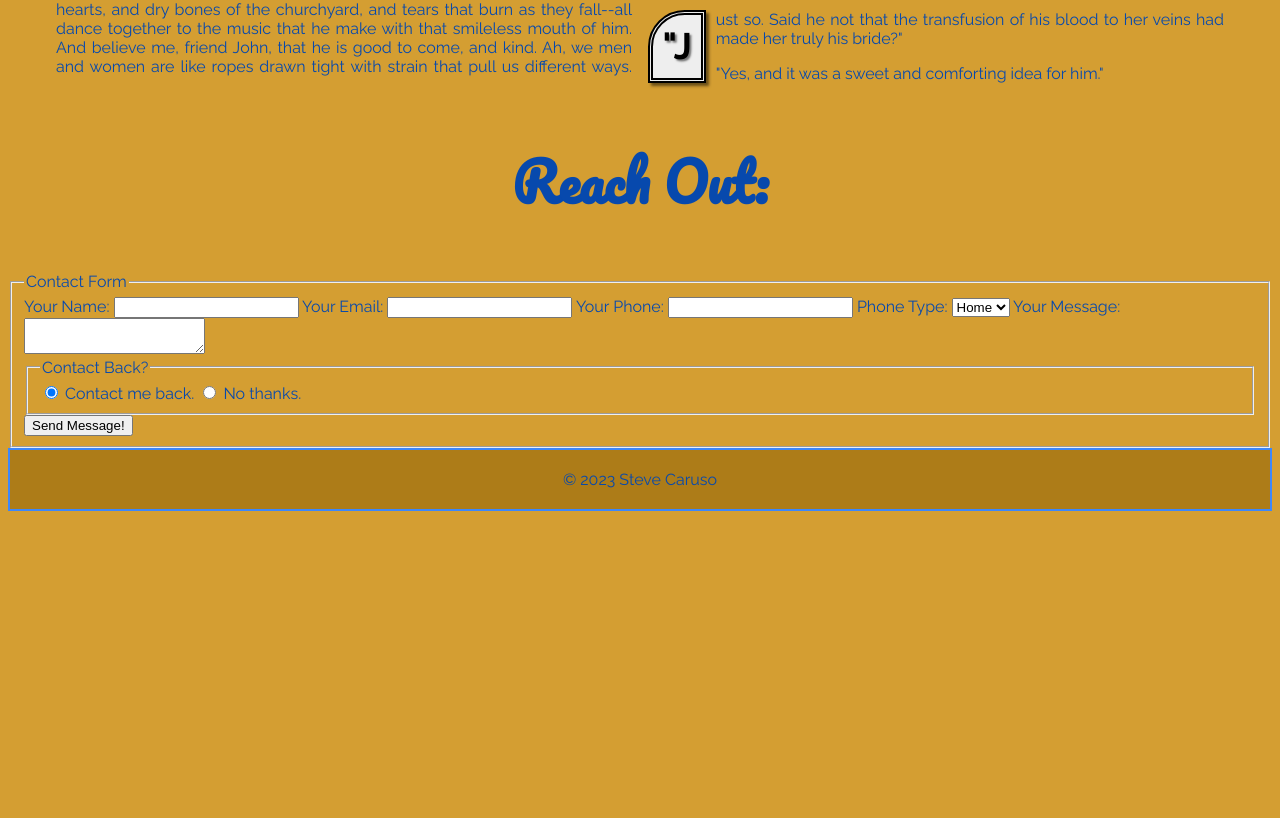
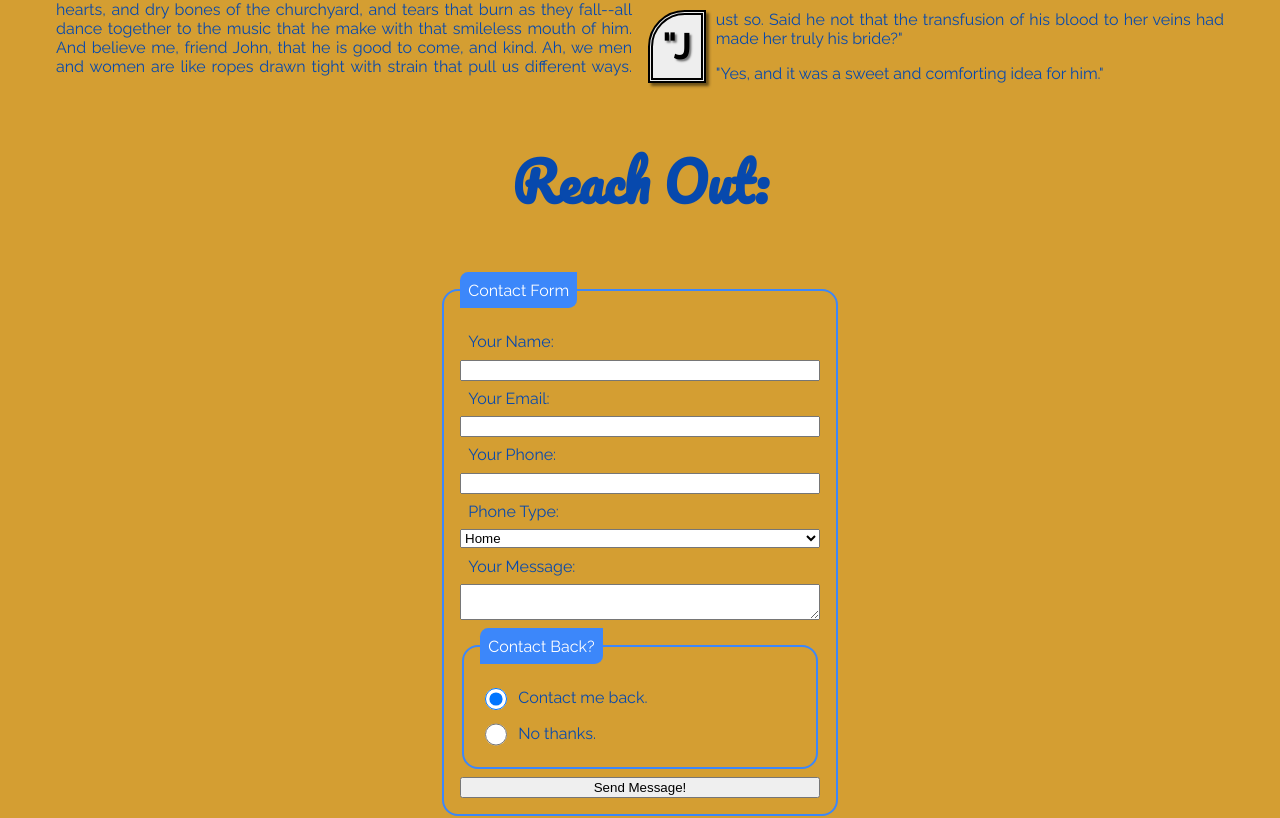
Before and after one commit to RVCC-IDMX/about-me-SteveCaruso-3, a plain HTML site: page index.html in a window 1280 px wide. Shown: the part 2621-3439 px from the top of the page. Before the commit the page ends 3140 px from the top, so only its background shows below. Drawn offline with Linux system fonts and the light colour scheme.

Commit message:
additional css

```diff
--- a/css/style.css
+++ b/css/style.css
@@ -96,6 +96,47 @@ header {
     margin:3em;
 }
 
+
+
+/* Contact Form */
+
+#contact {
+    max-width:400px;
+    margin-left:auto;
+    margin-right:auto;
+    margin-bottom:75px;
+}
+
+#contact fieldset {
+    border:2px solid #3c87fa;
+    padding:1em;
+    border-radius:1em;
+}
+
+#contact legend {
+    background-color:#3c87fa;
+    color:white;
+    padding:1ex;
+    border-bottom-right-radius:1ex;
+    border-top-left-radius:1ex;
+}
+
+#contact fieldset {
+    display:grid;
+    margin-top:1ex;
+    margin-bottom:1ex;
+}
+#contact label {
+    margin:1ex;
+}
+
+#contact fieldset fieldset {
+    grid-template-columns: 30px auto;
+}
+
+
+
+
 /* Media Queries */
 
 @media screen and (min-width: 768px) {
```
